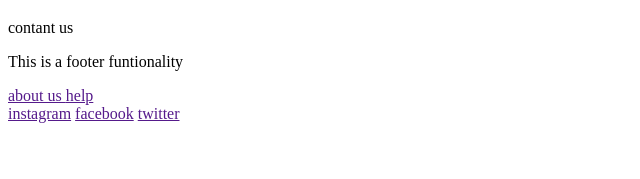
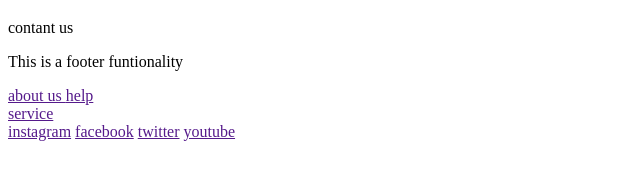
Before and after one commit to salahu-4104/rolex-service-page-, a plain HTML site: page index.html in a window 1280 px wide. Shown: the part 269-448 px from the top of the page, without its empty margins (0-640 px from the left). Drawn offline with Linux system fonts and the light colour scheme.

Commit message:
added service and youtube links

```diff
--- a/index.html
+++ b/index.html
@@ -7,11 +7,13 @@
     <footer><p> This is a footer funtionality</p>
     <a href="">about us </a>
     <a href="">help </a></footer>
+    <a href="">service</a>
 
     <div class="social media'">
       <a href="">instagram</a>
       <a href="">facebook</a>
       <a href="">twitter</a>
+      <a href="">youtube</a>
     </div>
 
 
```
